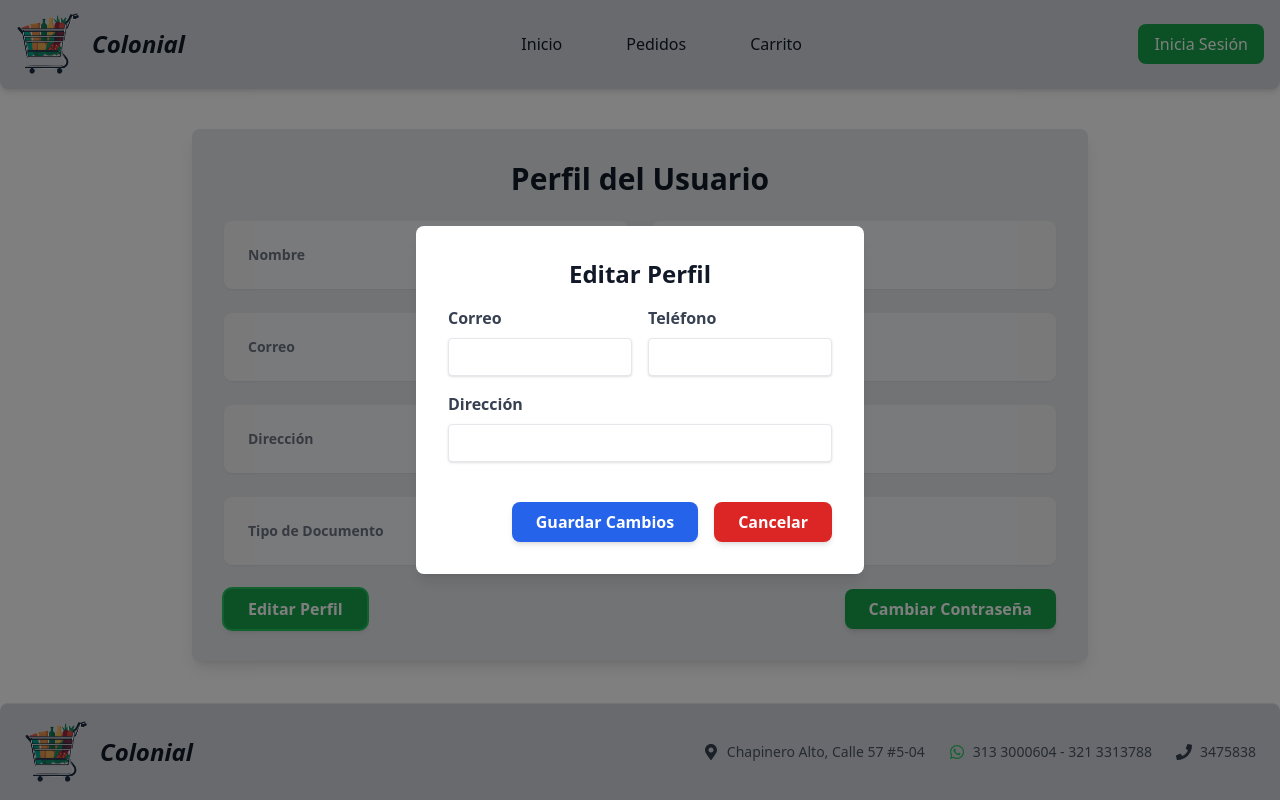
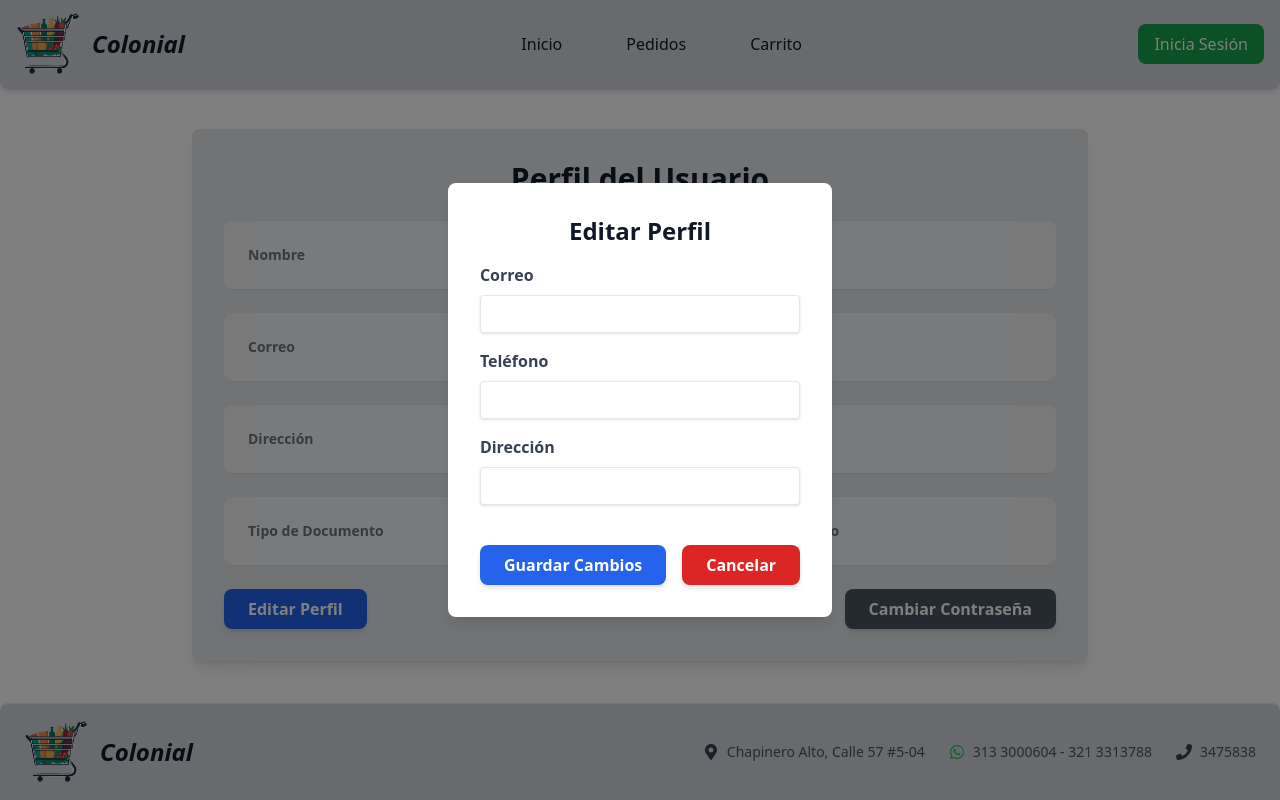
Before and after one commit to David435412/proyecto_cigarreria, a React (Create React App) app: page /perfil in a window 1280 px wide. Both pictures are taken after a click on the button "Editar Perfil". Built offline with nearby package versions, Linux system fonts and the light colour scheme.

Commit message:
Se arreglo diseño en el perfil

```diff
--- a/src/components/comun/Perfil.js
+++ b/src/components/comun/Perfil.js
@@ -140,6 +140,7 @@ const Profile = () => {
             inputPlaceholder: 'Ingrese su contraseña actual',
             showCancelButton: true,
             confirmButtonText: 'Continuar',
+            confirmButtonColor: '#2563eb',
             cancelButtonText: 'Cancelar',
             inputValidator: (value) => {
                 if (!value) {
@@ -168,6 +169,7 @@ const Profile = () => {
                         },
                         showCancelButton: true,
                         confirmButtonText: 'Cambiar',
+                        confirmButtonColor: '#2563eb',
                         cancelButtonText: 'Cancelar',
                         preConfirm: (newPassword) => {
                             // Validar la nueva contraseña
@@ -194,7 +196,8 @@ const Profile = () => {
                             title: 'Éxito',
                             text: 'Contraseña cambiada con éxito',
                             icon: 'success',
-                            confirmButtonText: 'Aceptar'
+                            confirmButtonText: 'Aceptar',
+                            confirmButtonColor: '#2563eb'
                         });
                     }
                 } else {
@@ -202,7 +205,8 @@ const Profile = () => {
                         title: 'Error',
                         text: 'La contraseña actual no coincide',
                         icon: 'error',
-                        confirmButtonText: 'Aceptar'
+                        confirmButtonText: 'Aceptar',
+                        confirmButtonColor: '#2563eb'
                     });
                 }
             } catch (error) {
@@ -252,13 +256,13 @@ const Profile = () => {
             </div>
             <div className="flex flex-col md:flex-row justify-between mt-6 gap-4">
                 <button
-                    className="px-6 py-2 bg-green-600 text-white font-semibold rounded-lg shadow-md hover:bg-green-700 focus:outline-none focus:ring-2 focus:ring-green-500"
+                    className="px-6 py-2 bg-blue-600 text-white font-semibold rounded-lg shadow-md hover:bg-blue-700"
                     onClick={openModal}
                 >
                     Editar Perfil
                 </button>
                 <button
-                    className="px-6 py-2 bg-green-600 text-white font-semibold rounded-lg shadow-md hover:bg-green-700 focus:outline-none focus:ring-2 focus:ring-green-500"
+                    className="px-6 py-2 bg-gray-600 text-white font-semibold rounded-lg shadow-md hover:bg-gray-700"
                     onClick={handleChangePassword}
                 >
                     Cambiar Contraseña
@@ -270,7 +274,7 @@ const Profile = () => {
         <div className="bg-white p-8 rounded-lg shadow-lg max-w-md mx-auto">
             <h2 className="text-2xl font-bold mb-4 text-gray-900 text-center">Editar Perfil</h2>
             <form onSubmit={(e) => e.preventDefault()} className="grid grid-cols-2 gap-4">
-                <div>
+                <div className="col-span-2">
                     <label className="block text-gray-700 font-bold mb-2" htmlFor="correo">
                         Correo
                     </label>
@@ -283,7 +287,7 @@ const Profile = () => {
                         onChange={handleInputChange}
                     />
                 </div>
-                <div>
+                <div className="col-span-2">
                     <label className="block text-gray-700 font-bold mb-2" htmlFor="telefono">
                         Teléfono
                     </label>
```
